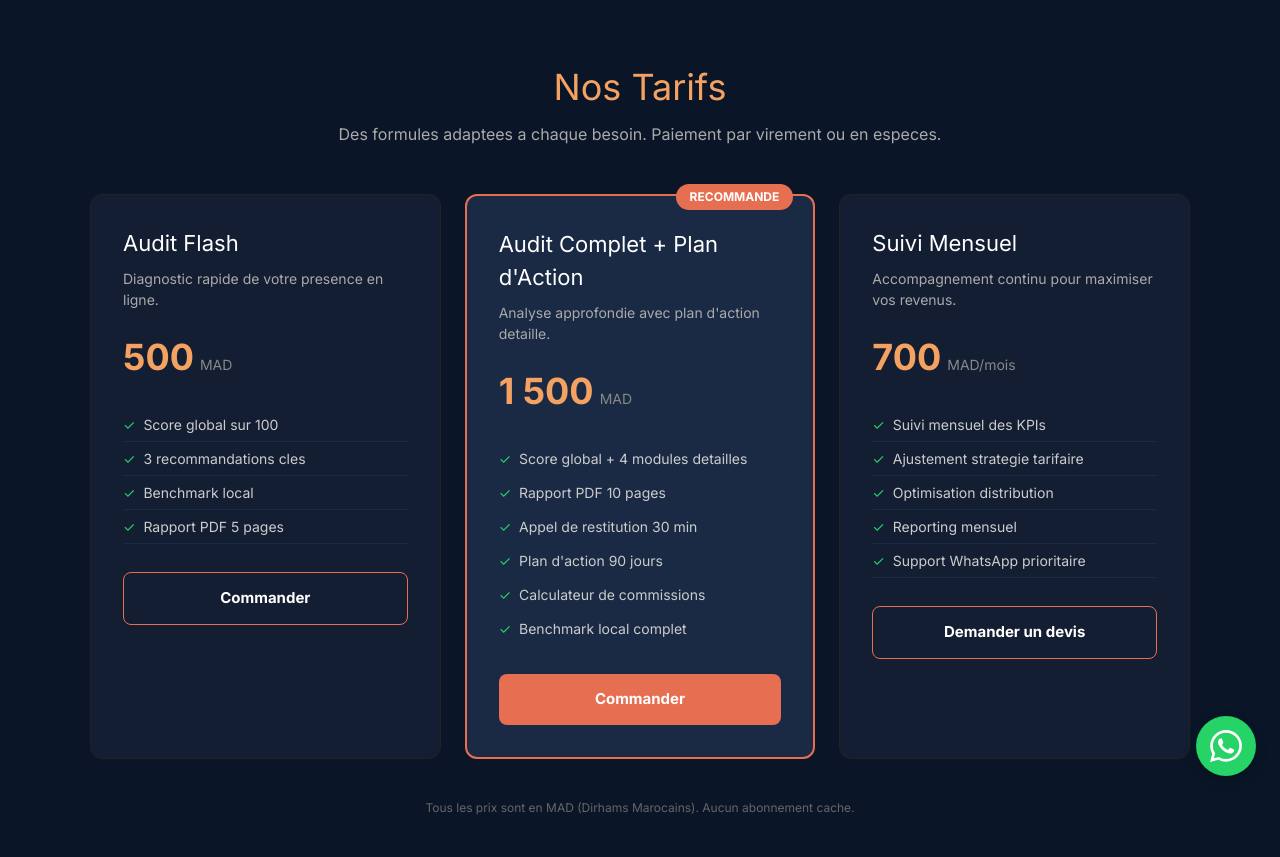
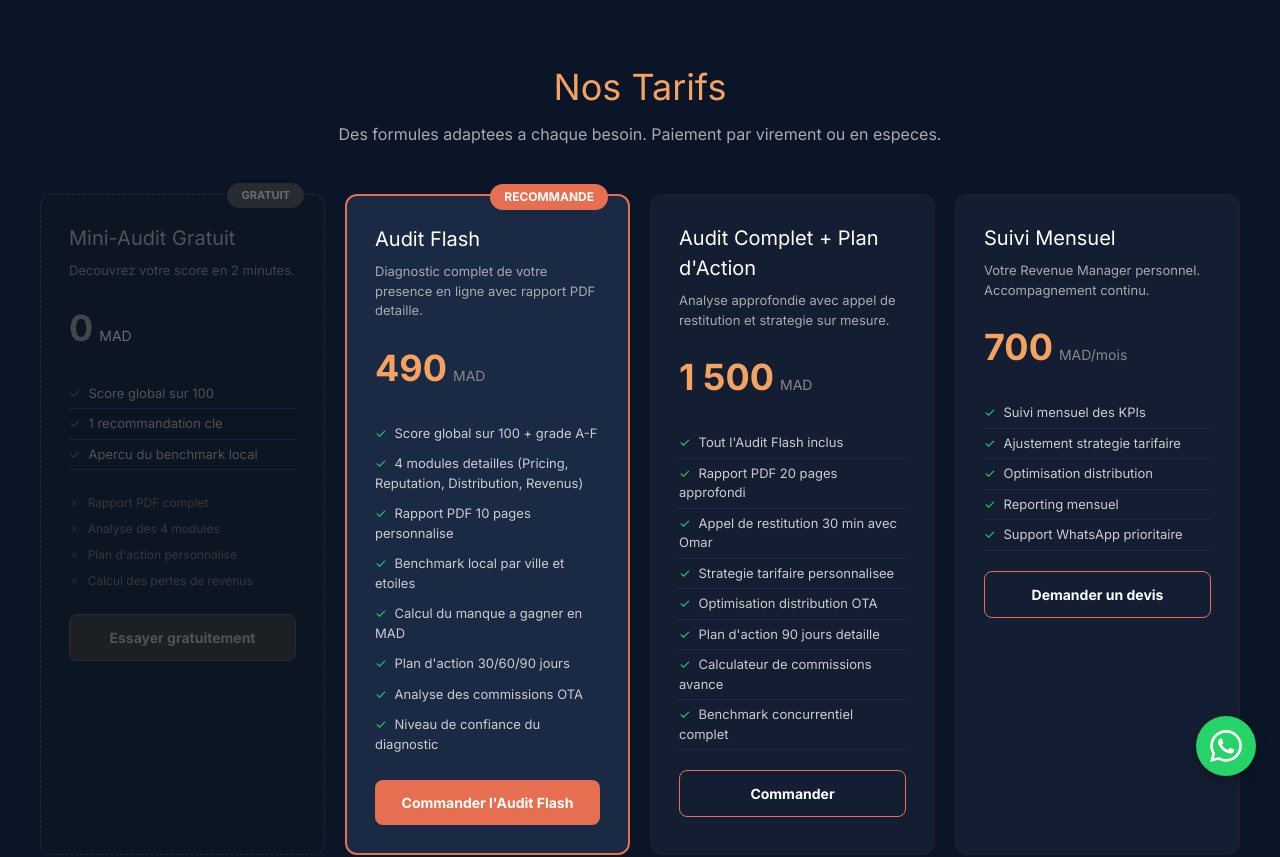
Before and after one commit to marcolucci2023/riadpulse, a Next.js app in the folder frontend/: page /tarifs in a window 1280 px wide. Shown: the top 857 px of the page. Built offline with nearby package versions, Linux system fonts and the light colour scheme.

Commit message:
tarifs: 490 MAD + mini-audit gratuit + 8 villes

```diff
--- a/frontend/src/app/score/page.tsx
+++ b/frontend/src/app/score/page.tsx
@@ -7,7 +7,7 @@ import { runGlobalAudit, GlobalAuditResponse } from "@/lib/api";
 import { generatePDF } from "@/lib/pdfGenerator";
 import { recalcScore } from "@/lib/scoring";
 
-const CITIES = ["Marrakech", "Fès", "Essaouira", "Chefchaouen", "Tanger", "Rabat"];
+const CITIES = ["Marrakech", "Fes", "Essaouira", "Chefchaouen", "Tanger", "Rabat", "Casablanca", "El Jadida"];
 
 /* ── SVG Icons (Heroicons outline, strokeWidth 1.5) ── */
 const Icon = ({ d, size = 20 }: { d: string; size?: number }) => (
--- a/frontend/src/app/tarifs/page.tsx
+++ b/frontend/src/app/tarifs/page.tsx
@@ -2,40 +2,70 @@ import Link from "next/link";
 
 const plans = [
   {
-    name: "Audit Flash",
-    price: "500",
+    name: "Mini-Audit Gratuit",
+    price: "0",
     unit: "MAD",
-    desc: "Diagnostic rapide de votre presence en ligne.",
+    desc: "Decouvrez votre score en 2 minutes.",
     features: [
       "Score global sur 100",
-      "3 recommandations cles",
-      "Benchmark local",
-      "Rapport PDF 5 pages",
+      "1 recommandation cle",
+      "Apercu du benchmark local",
     ],
-    cta: "Commander",
+    missing: [
+      "Rapport PDF complet",
+      "Analyse des 4 modules",
+      "Plan d'action personnalise",
+      "Calcul des pertes de revenus",
+    ],
+    cta: "Essayer gratuitement",
     highlight: false,
+    free: true,
+  },
+  {
+    name: "Audit Flash",
+    price: "490",
+    unit: "MAD",
+    desc: "Diagnostic complet de votre presence en ligne avec rapport PDF detaille.",
+    features: [
+      "Score global sur 100 + grade A-F",
+      "4 modules detailles (Pricing, Reputation, Distribution, Revenus)",
+      "Rapport PDF 10 pages personnalise",
+      "Benchmark local par ville et etoiles",
+      "Calcul du manque a gagner en MAD",
+      "Plan d'action 30/60/90 jours",
+      "Analyse des commissions OTA",
+      "Niveau de confiance du diagnostic",
+    ],
+    missing: [],
+    cta: "Commander l'Audit Flash",
+    highlight: true,
+    free: false,
   },
   {
     name: "Audit Complet + Plan d'Action",
     price: "1 500",
     unit: "MAD",
-    desc: "Analyse approfondie avec plan d'action detaille.",
+    desc: "Analyse approfondie avec appel de restitution et strategie sur mesure.",
     features: [
-      "Score global + 4 modules detailles",
-      "Rapport PDF 10 pages",
-      "Appel de restitution 30 min",
-      "Plan d'action 90 jours",
-      "Calculateur de commissions",
-      "Benchmark local complet",
+      "Tout l'Audit Flash inclus",
+      "Rapport PDF 20 pages approfondi",
+      "Appel de restitution 30 min avec Omar",
+      "Strategie tarifaire personnalisee",
+      "Optimisation distribution OTA",
+      "Plan d'action 90 jours detaille",
+      "Calculateur de commissions avance",
+      "Benchmark concurrentiel complet",
     ],
+    missing: [],
     cta: "Commander",
-    highlight: true,
+    highlight: false,
+    free: false,
   },
   {
     name: "Suivi Mensuel",
     price: "700",
     unit: "MAD/mois",
-    desc: "Accompagnement continu pour maximiser vos revenus.",
+    desc: "Votre Revenue Manager personnel. Accompagnement continu.",
     features: [
       "Suivi mensuel des KPIs",
       "Ajustement strategie tarifaire",
@@ -43,15 +73,17 @@ const plans = [
       "Reporting mensuel",
       "Support WhatsApp prioritaire",
     ],
+    missing: [],
     cta: "Demander un devis",
     highlight: false,
+    free: false,
   },
 ];
 
 export default function TarifsPage() {
   return (
     <main style={{ background: "#0a1628", minHeight: "100vh", padding: "60px 20px" }}>
-      <div style={{ maxWidth: 1100, margin: "0 auto" }}>
+      <div style={{ maxWidth: 1200, margin: "0 auto" }}>
         <h1 style={{ color: "#f4a261", fontSize: 36, textAlign: "center", marginBottom: 8 }}>
           Nos Tarifs
         </h1>
@@ -59,16 +91,17 @@ export default function TarifsPage() {
           Des formules adaptees a chaque besoin. Paiement par virement ou en especes.
         </p>
 
-        <div style={{ display: "grid", gridTemplateColumns: "repeat(auto-fit, minmax(300px, 1fr))", gap: 24 }}>
+        <div style={{ display: "grid", gridTemplateColumns: "repeat(auto-fit, minmax(260px, 1fr))", gap: 20 }}>
           {plans.map((plan) => (
             <div
               key={plan.name}
               style={{
-                background: plan.highlight ? "#1a2a44" : "#141e32",
-                border: plan.highlight ? "2px solid #e76f51" : "1px solid #222",
+                background: plan.highlight ? "#1a2a44" : plan.free ? "#0d1520" : "#141e32",
+                border: plan.highlight ? "2px solid #e76f51" : plan.free ? "1px dashed #333" : "1px solid #222",
                 borderRadius: 12,
-                padding: 32,
+                padding: 28,
                 position: "relative",
+                opacity: plan.free ? 0.75 : 1,
               }}
             >
               {plan.highlight && (
@@ -88,39 +121,73 @@ export default function TarifsPage() {
                   RECOMMANDE
                 </span>
               )}
-              <h2 style={{ color: "#fff", fontSize: 22, marginBottom: 8 }}>{plan.name}</h2>
-              <p style={{ color: "#aaa", fontSize: 14, marginBottom: 20 }}>{plan.desc}</p>
+              {plan.free && (
+                <span
+                  style={{
+                    position: "absolute",
+                    top: -12,
+                    right: 20,
+                    background: "#333",
+                    color: "#888",
+                    padding: "4px 14px",
+                    borderRadius: 20,
+                    fontSize: 11,
+                    fontWeight: "bold",
+                  }}
+                >
+                  GRATUIT
+                </span>
+              )}
+              <h2 style={{ color: plan.free ? "#666" : "#fff", fontSize: 20, marginBottom: 8 }}>{plan.name}</h2>
+              <p style={{ color: plan.free ? "#555" : "#aaa", fontSize: 13, marginBottom: 20 }}>{plan.desc}</p>
               <div style={{ marginBottom: 24 }}>
-                <span style={{ color: "#f4a261", fontSize: 36, fontWeight: "bold" }}>{plan.price}</span>
+                <span style={{ color: plan.free ? "#555" : "#f4a261", fontSize: 36, fontWeight: "bold" }}>{plan.price}</span>
                 <span style={{ color: "#888", fontSize: 14, marginLeft: 6 }}>{plan.unit}</span>
               </div>
-              <ul style={{ listStyle: "none", padding: 0, marginBottom: 28 }}>
+              <ul style={{ listStyle: "none", padding: 0, marginBottom: 20 }}>
                 {plan.features.map((f) => (
                   <li
                     key={f}
                     style={{
-                      color: "#ccc",
-                      fontSize: 14,
-                      padding: "6px 0",
+                      color: plan.free ? "#666" : "#ccc",
+                      fontSize: 13,
+                      padding: "5px 0",
                       borderBottom: "1px solid #1a2a44",
                     }}
                   >
-                    <span style={{ color: "#25D366", marginRight: 8 }}>&#10003;</span>
+                    <span style={{ color: plan.free ? "#444" : "#25D366", marginRight: 8 }}>&#10003;</span>
                     {f}
                   </li>
                 ))}
               </ul>
+              {plan.missing.length > 0 && (
+                <ul style={{ listStyle: "none", padding: 0, marginBottom: 20 }}>
+                  {plan.missing.map((f) => (
+                    <li
+                      key={f}
+                      style={{
+                        color: "#444",
+                        fontSize: 12,
+                        padding: "4px 0",
+                      }}
+                    >
+                      <span style={{ color: "#333", marginRight: 8 }}>&#10007;</span>
+                      {f}
+                    </li>
+                  ))}
+                </ul>
+              )}
               <Link
                 href="/score"
                 style={{
                   display: "block",
                   textAlign: "center",
-                  padding: "14px",
+                  padding: "12px",
                   borderRadius: 8,
-                  background: plan.highlight ? "#e76f51" : "transparent",
-                  border: plan.highlight ? "none" : "1px solid #e76f51",
-                  color: "#fff",
-                  fontSize: 15,
+                  background: plan.highlight ? "#e76f51" : plan.free ? "#222" : "transparent",
+                  border: plan.highlight ? "none" : plan.free ? "1px solid #333" : "1px solid #e76f51",
+                  color: plan.free ? "#666" : "#fff",
+                  fontSize: 14,
                   fontWeight: "bold",
                   textDecoration: "none",
                 }}
```
